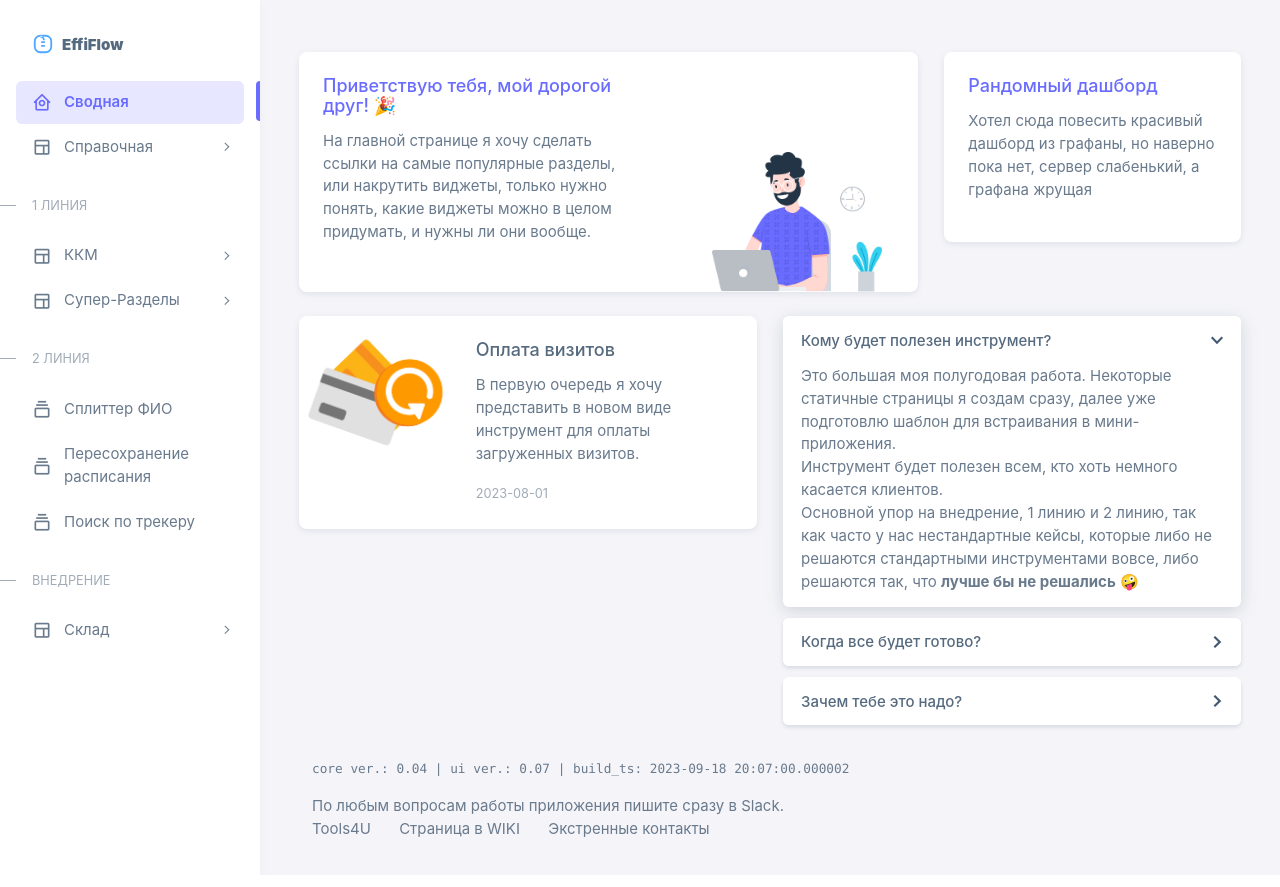
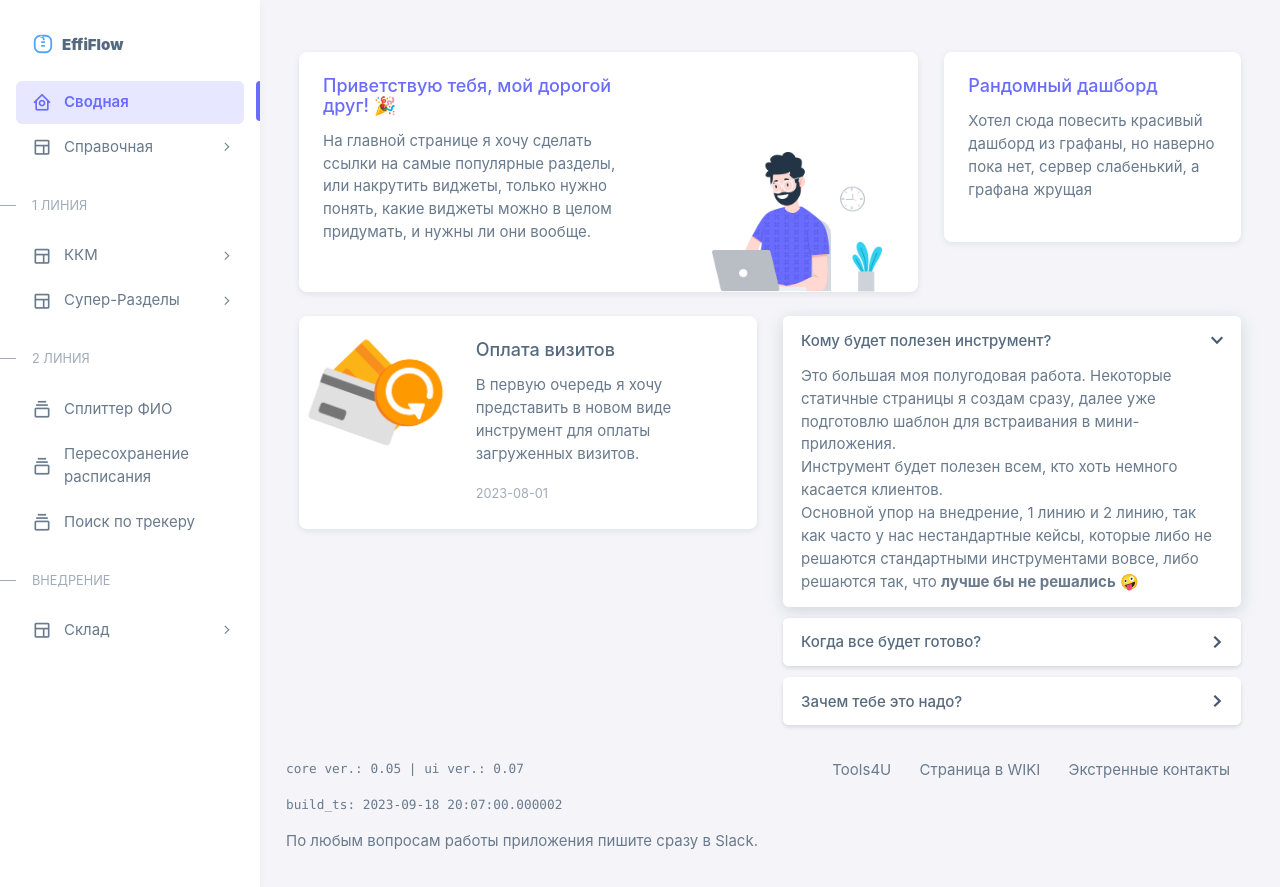
Before and after one commit to Mistxs/t4u-effiflow, a Flask app: page / in a window 1280 px wide. Run offline with Flask 2, Linux system fonts and the light colour scheme; parts of the project's set-up code (start-up, migrations or seed data) failed here and were passed over; some libraries are stand-ins or nearby versions.

Commit message:
hotfix footer

```diff
--- a/templates/base.html
+++ b/templates/base.html
@@ -215,9 +215,11 @@
 
             <!-- Footer -->
             <footer class="content-footer footer bg-footer-theme">
-              <div class="container-xxl d-flex flex-wrap justify-content-between py-2 flex-md-row flex-column">
+              <div class="d-flex flex-wrap justify-content-between py-2 flex-md-row flex-column">
                 <div class="mb-2 mb-md-0">
-                  <pre>core ver.: 0.04 | ui ver.: 0.07 | build_ts: {{ ts }}</pre>
+                  <pre>core ver.: 0.05 | ui ver.: 0.07</pre>
+
+                  <pre>build_ts: {{ ts }}</pre>
 
                   По любым вопросам работы приложения пишите сразу в Slack.
                 </div>
```
